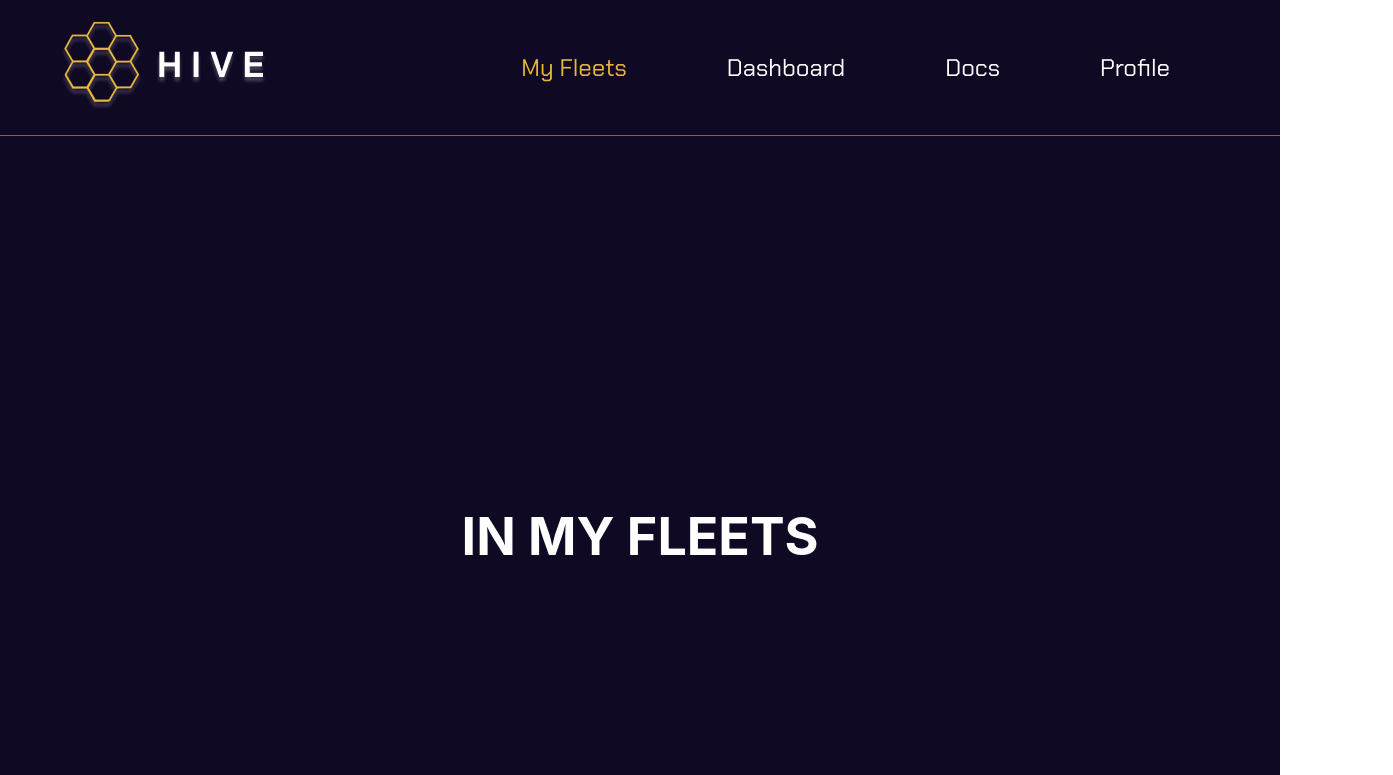
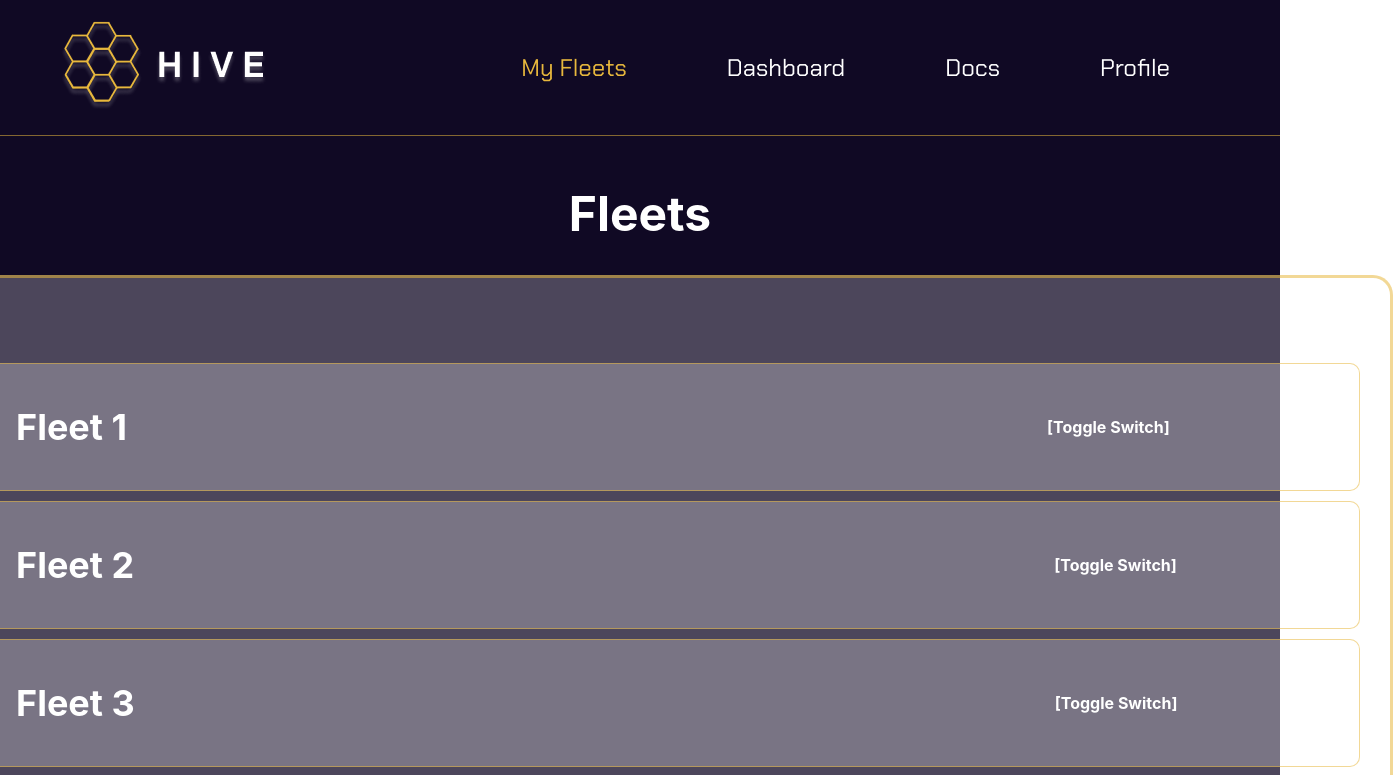
Before and after one commit to ljdeme/hive_ui, a React (Create React App) app in the folder client/: page /myFleets in a window 1280 px wide. Shown: the top 775 px of the page, 1393 px wide, since content can reach past the window. Built offline with nearby package versions, Linux system fonts and the light colour scheme.

Commit message:
Adds My Fleets page

```diff
--- a/client/src/css/dashboard.css
+++ b/client/src/css/dashboard.css
@@ -4,6 +4,16 @@
     margin: auto;
     background-color: var(--bg);
     color: var(--text-color);
+}
+
+.dashboard-header
+{
+    text-align: center;
+    font-size: 48px;
+    margin-top: 0px;
+    padding-top: 3rem;
+
+
 }
 
 .dashboard-container
@@ -18,7 +28,6 @@
 
     height: 950px;
     width: 1500px;
-    margin-top: 5rem;
 
     flex-shrink: 0;
     align-self: center;
@@ -60,6 +69,7 @@
 {
     /* background-color: black; */
     width: 510px;
+    color: var(--text-color);
 }
 .dashboard-agent-list
 {
--- /dev/null
+++ b/client/src/css/myFleets.css
@@ -0,0 +1,96 @@
+.myFleets
+{
+    height: 89.26vh;
+    /* margin: auto; */
+    background-color: var(--bg);
+    color: var(--text-color);
+}
+
+.fleets-header
+{
+    text-align: center;
+    font-size: 48px;
+    margin-top: 0px;
+    padding-top: 3rem;
+}
+
+.myFleets-container
+{
+    display: flex;
+    justify-content: center;
+}
+
+.myFleets-layout
+{
+    background-color:var(--bg-container);
+
+    height: 900px;
+    width: 1500px;
+    border-radius: 20px;
+    padding-top: 30px;
+
+    flex-shrink: 0;
+    align-self: center;
+    display: flex;
+    flex-direction: column;
+    align-items: center;
+    justify-content: space-evenly;
+
+    border: var(--border-container);
+    color: var(--bg-accent);
+    font-weight: bold;
+}
+
+.fleet-scroll
+{
+
+    /* background-color: var(--bg-container); */
+    height: 800px;
+    width: 1450px;
+    border-radius: 10px;
+}
+
+.fleet-list
+{
+    /* background-color:var(--bg-container); */
+    color: var(--text-color);
+    display: flex;
+    flex-direction: column;
+
+    border-radius: 10px;
+    padding-left: 10px;
+}
+
+.fleet-list-container
+{
+    background-color:var(--bg-container);
+
+    display: flex;
+    flex-direction: row;
+    margin: 5px;
+    border-radius: 10px;
+
+    align-items: center;
+    justify-content: left;
+    border: var(--border);
+}
+
+.fleet-list-item
+{
+    display: flex;
+    flex-direction: row;
+
+    margin: 5px;
+    border-radius: 10px;
+}
+
+.fleet-title
+{
+    font-size: 36px;
+    padding-left: 5rem;
+}
+
+.spacer
+{
+    width: 900px;
+}
--- a/client/src/index.css
+++ b/client/src/index.css
@@ -20,6 +20,7 @@ code {
   --text-color: white;
   --nav-size: 135px;
   --border: 1px solid #e8b83d8a;
+  --border-container: 3px solid #e8b83d8a;
   --border-radius: 8px;
   --speed: 500ms;
 }
--- a/client/src/pages/Dashboard.js
+++ b/client/src/pages/Dashboard.js
@@ -17,13 +17,12 @@ function Dashboard() {
     }else{
       setHasMore(false);
     }
-
   }
   return (
     <div className="dashboard">
+      <h1 className='dashboard-header'>[Fleet Name] Console</h1>
       <div className="dashboard-container">
         <div className="dashboard-layout">
-
           <div className="dashboard-top-flexbox">
             <div className="dashboard-agent">
                 <p>Agent</p>
--- a/client/src/pages/MyFleets.js
+++ b/client/src/pages/MyFleets.js
@@ -1,13 +1,60 @@
 
-import '../App.css';
+import '../css/myFleets.css';
+import React, { useState} from "react";
+import InfiniteScroll from 'react-infinite-scroll-component';
+
 
 function MyFleets() {
+  const [fleetListSource, setFleetListSource] = useState(Array.from({length:20}));
+  // const [topicListSource, setTopicListSource] = useState(Array.from({length:20}));
+  const [hasMore, setHasMore] = useState(true);
+
+  const fetchMoreFleets=()=>{
+    // *TEMP (mimics API call)
+    if (fleetListSource.length < 100){
+      setTimeout(()=>{
+        setFleetListSource(fleetListSource.concat(Array.from({length:20})))
+      },500);
+    }else{
+      setHasMore(false);
+    }
+  }
+
   return (
 
-    <div className="App">
-      <header className="App-header">
-        <h1> IN MY FLEETS </h1>
-      </header>
+    <div className='myFleets'>
+      <h1 className='fleets-header'>Fleets</h1>
+      <div className='myFleets-container'>
+        <div className='myFleets-layout'>
+          <div className="fleet-scroll">
+            <InfiniteScroll
+              className="fleet-list"
+              dataLength={fleetListSource.length}
+              next={fetchMoreFleets}
+              hasMore={hasMore}
+              loader={<p>Loading...</p>}
+              endMessage={<p>All Agents Displayed.</p>}
+              height={800}
+            >
+              {fleetListSource.map((item,index)=>{
+                return(
+                  <div className="fleet-list-container">
+                    <div className="fleet-list-item">
+                      <p className='fleet-title'>Fleet {index+1}</p>
+                    </div>
+                    <div className="fleet-list-item">
+                      <div className="spacer"></div>
+                    </div>
+                    <div className="fleet-list-item">
+                      <p>[Toggle Switch]</p>
+                    </div>
+                  </div>
+                  )
+              })}
+            </InfiniteScroll>
+            </div>
+        </div>
+      </div>
     </div>
   );
 }
```
